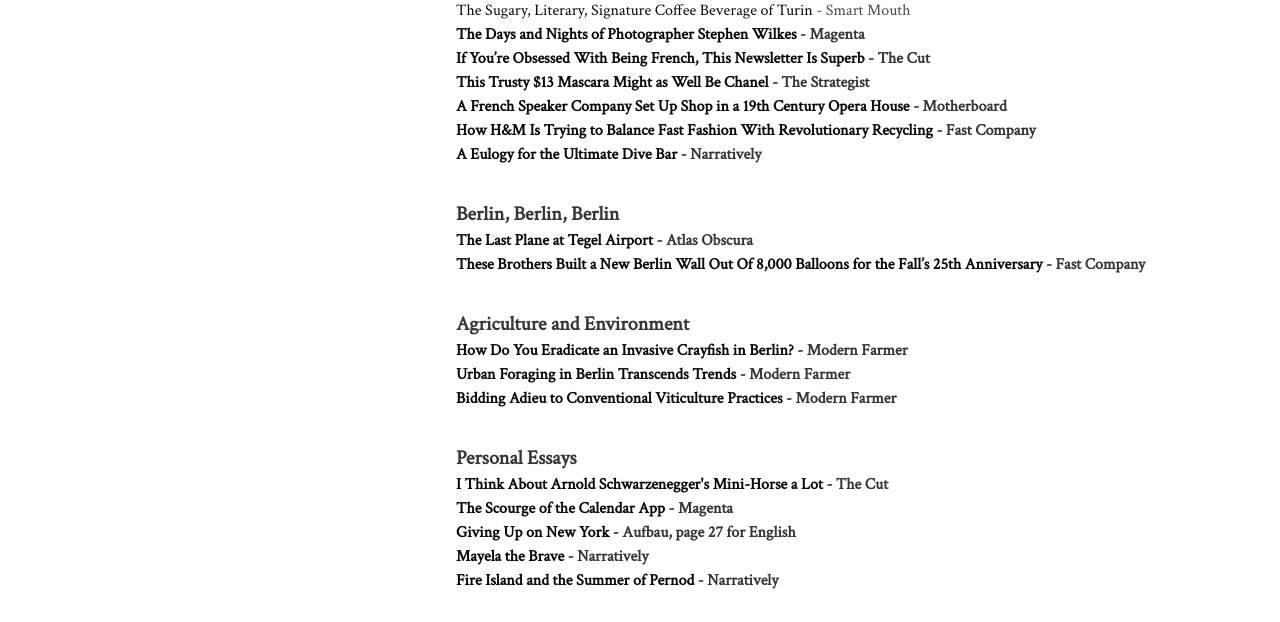
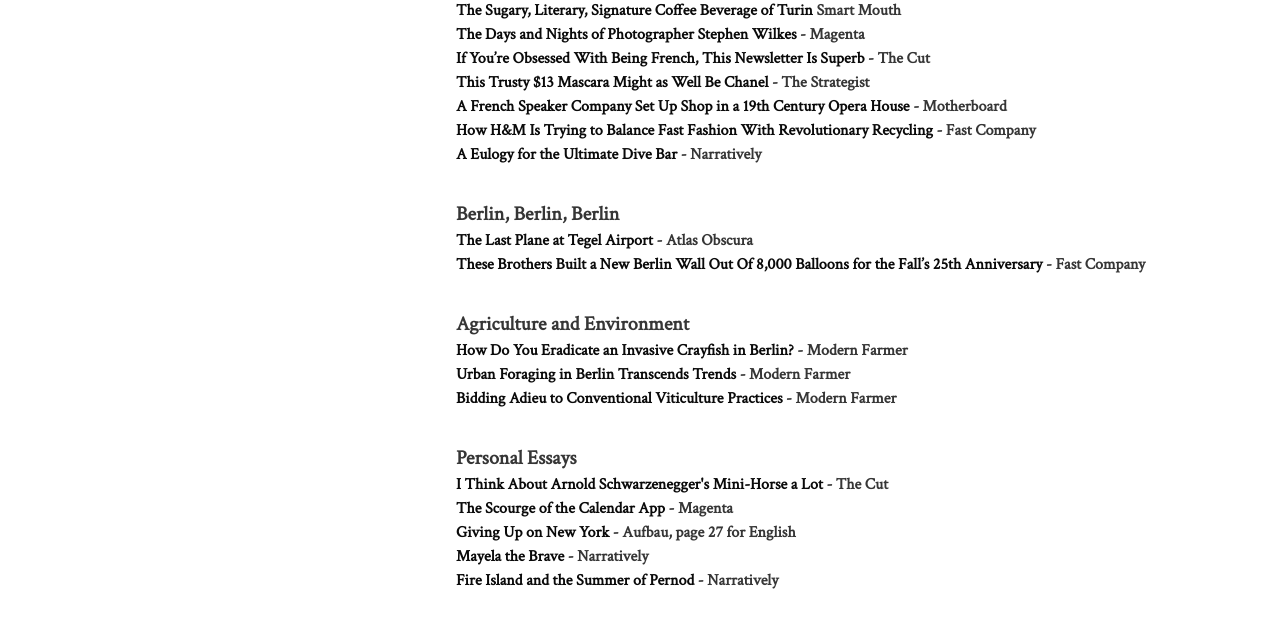
Before and after one commit to russellmorgan/writers-blog, a website: page work.html in a window 1280 px wide. Shown: the part 173-795 px from the top of the page. Drawn offline with Linux system fonts and the light colour scheme.

Commit message:
Update work.html

```diff
--- a/work.html
+++ b/work.html
@@ -50,6 +50,7 @@
                     https://smartmouth.substack.com/p/the-germans-have-a-word-for-that?token=eyJ1c2VyX2lkIjo5NzA4NzQ0LCJwb3N0X2lkIjo4NjMwMDcsIl8iOiJFNXRwQSIsImlhdCI6MTU5ODQ1MjkxMSwiZXhwIjoxNTk4NDU2NTExLCJpc3MiOiJwdWItOTk4NyIsInN1YiI6InBvc3QtcmVhY3Rpb24ifQ._fIiudZ1DDC2ZRtpaWXruGfhl8pDH05AaBjqKHE-O-4">The
                       Germans Have a Word for That Snack</a>
                   </strong> -
+                <strong>
                   <!-- Publication name (make sure you use &mdash; before the publication -->
                   Smart Mouth
                 </p>
@@ -58,10 +59,12 @@
                       href="
                     https://smartmouth.substack.com/p/guinness-bicerin-turin-torino">The
                       Sugary, Literary, Signature Coffee Beverage of Turin</a>
-                  </strong> -
+                  <strong>
                   <!-- Publication name (make sure you use &mdash; before the publication -->
                   Smart Mouth
+
                 </p>
+
                 <!-- Start of a portfolio entry -->
                 <p>
                   <strong>
```
